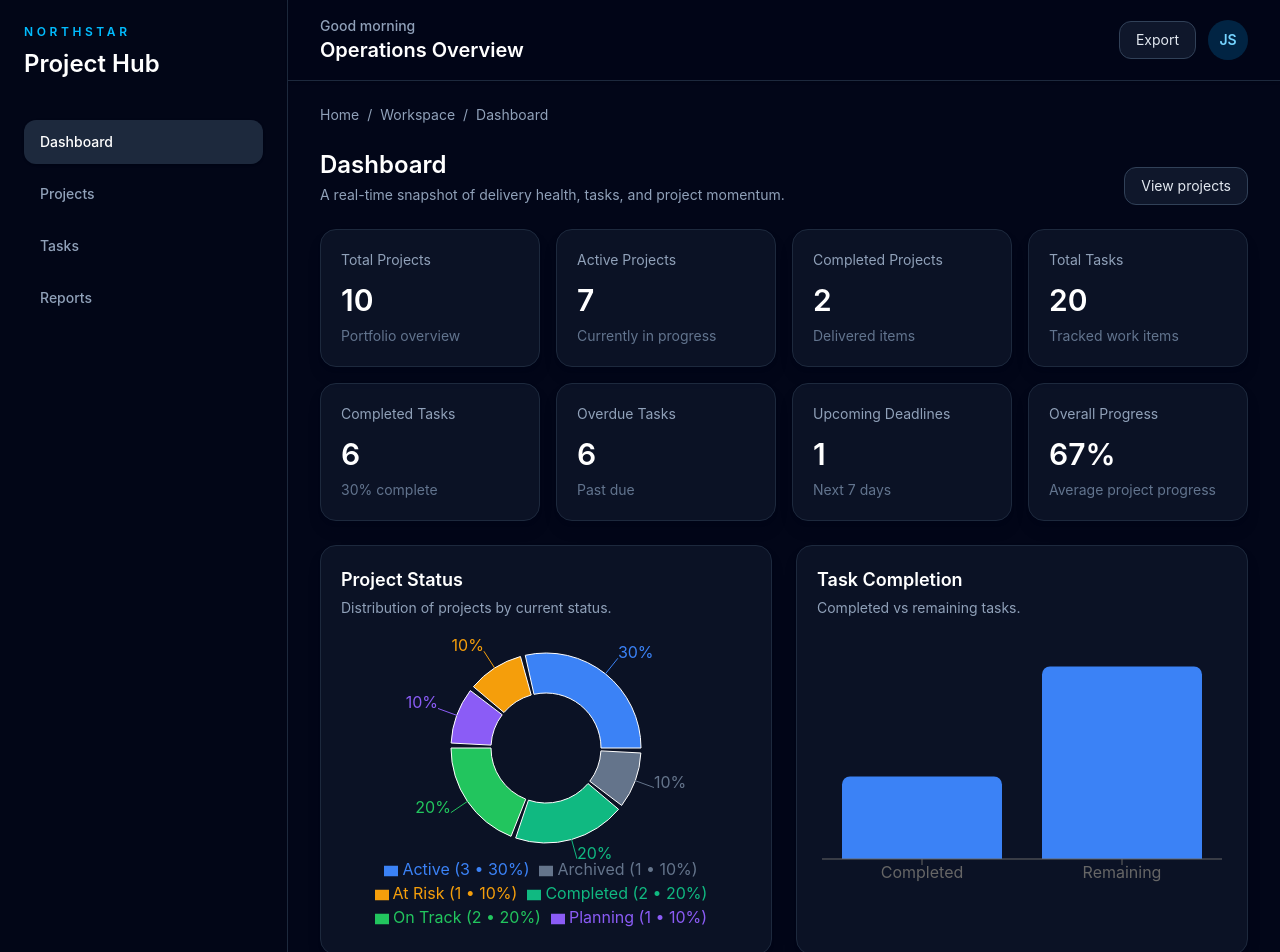
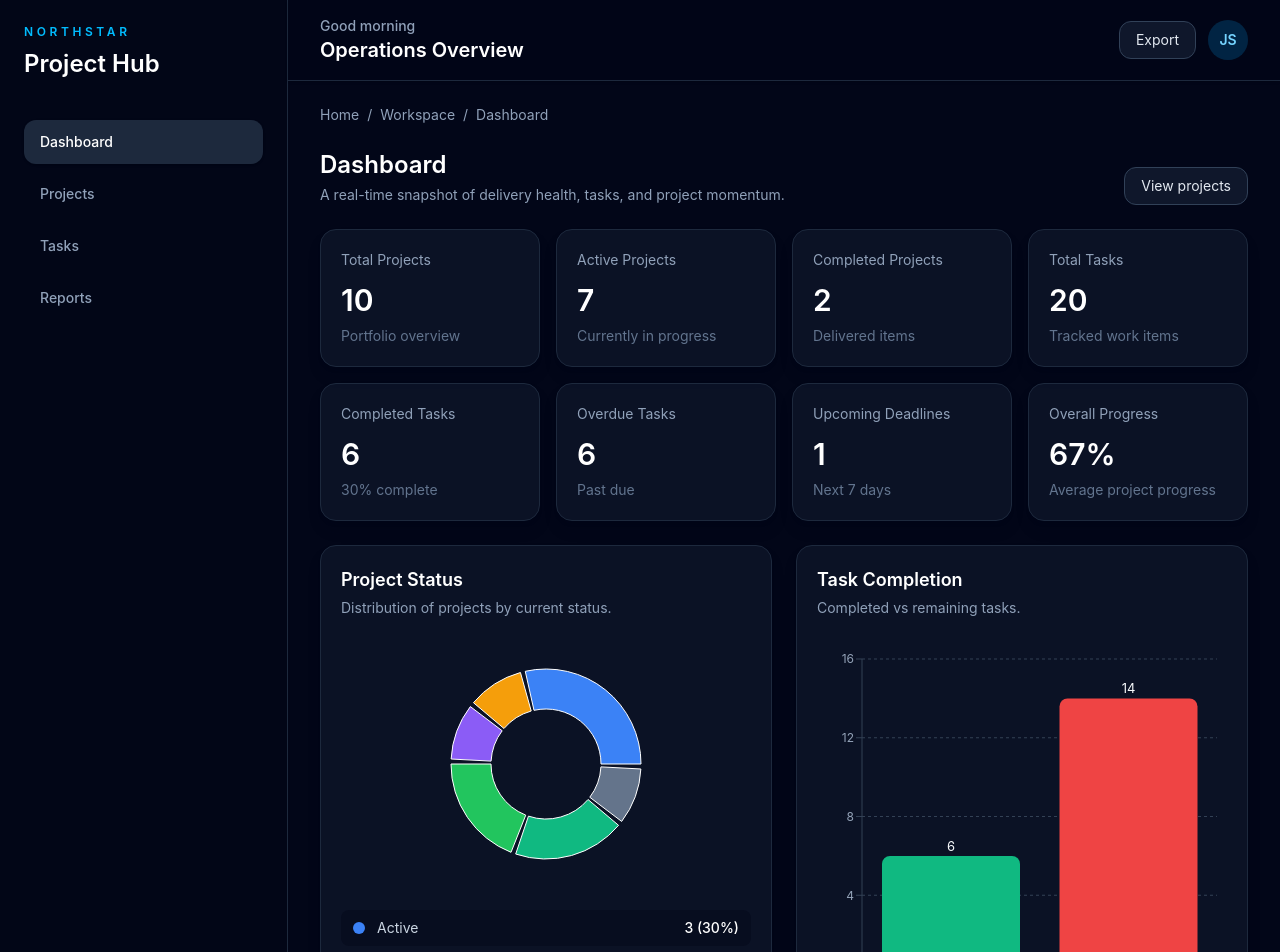
Before and after one commit to Owethudev/ChatGPTProjectDashboard, a React (Vite) app in the folder frontend/: page /dashboard in a window 1280 px wide. Shown: the top 952 px of the page. Built offline with nearby package versions, Linux system fonts and the light colour scheme.

Commit message:
enhance dashboard charts with improved styling and usability

```diff
--- a/frontend/src/components/dashboard/ProjectStatusChart.tsx
+++ b/frontend/src/components/dashboard/ProjectStatusChart.tsx
@@ -5,7 +5,6 @@ import {
   Cell,
   Tooltip,
   ResponsiveContainer,
-  Legend,
 } from "recharts";
 import type { Project } from "../../types";
 
@@ -44,7 +43,8 @@ export function ProjectStatusChart({ projects }: Props) {
   }));
 
   return (
-    <ResponsiveContainer width="100%" height={300}>
+  <div className="space-y-4">
+    <ResponsiveContainer width="100%" height={260}>
       <PieChart>
         <Pie
           data={data}
@@ -53,7 +53,7 @@ export function ProjectStatusChart({ projects }: Props) {
           innerRadius={55}
           outerRadius={95}
           paddingAngle={3}
-          label={({ percent }) => `${Math.round((percent ?? 0) * 100)}%`}
+          label={false}
         >
           {data.map((item, index) => (
             <Cell
@@ -63,28 +63,41 @@ export function ProjectStatusChart({ projects }: Props) {
           ))}
         </Pie>
 
-        <Tooltip cursor={false}
-     contentStyle={{
-    backgroundColor: "#0f172a",
-    border: "1px solid #334155",
-    borderRadius: "10px",
-    color: "#fff",
-  }}
-/>
-
-        <Legend
-          verticalAlign="bottom"
-           formatter={(value) => {
-  const item = data.find((d) => d.name === value);
-
-  if (!item) return value;
-
-  const percentage = Math.round((item.value / projects.length) * 100);
-
-  return `${value} (${item.value} • ${percentage}%)`;
-}}
-        />
+        <Tooltip cursor={false} />
       </PieChart>
     </ResponsiveContainer>
-  );
+
+    <div className="space-y-2">
+      {data.map((item) => {
+        const percentage = Math.round(
+          (item.value / projects.length) * 100,
+        );
+
+        return (
+          <div
+            key={item.name}
+            className="flex items-center justify-between rounded-lg bg-slate-950/40 px-3 py-2"
+          >
+            <div className="flex items-center gap-3">
+              <span
+                className="h-3 w-3 rounded-full"
+                style={{
+                  backgroundColor:
+                    STATUS_COLORS[item.name] ?? "#94a3b8",
+                }}
+              />
+              <span className="text-sm text-slate-300">
+                {item.name}
+              </span>
+            </div>
+
+            <span className="text-sm font-medium text-white">
+              {item.value} ({percentage}%)
+            </span>
+          </div>
+        );
+      })}
+    </div>
+  </div>
+);
 }
--- a/frontend/src/components/dashboard/TaskCompletionChart.tsx
+++ b/frontend/src/components/dashboard/TaskCompletionChart.tsx
@@ -2,7 +2,10 @@ import {
   ResponsiveContainer,
   BarChart,
   Bar,
+  Cell,
   XAxis,
+  YAxis,
+  CartesianGrid,
   Tooltip,
 } from "recharts";
 
@@ -10,6 +13,8 @@ type Props = {
   completed: number;
   remaining: number;
 };
+
+const COLORS = ["#10b981", "#ef4444"];
 
 export function TaskCompletionChart({
   completed,
@@ -21,31 +26,76 @@ export function TaskCompletionChart({
       value: completed,
     },
     {
-      name: "Remaining",
+      name: "Open Tasks",
       value: remaining,
     },
   ];
 
   return (
-    <ResponsiveContainer width="100%" height={260}>
-      <BarChart data={data}>
-  <XAxis dataKey="name" />
+    <ResponsiveContainer width="100%" height={380}>
+      <BarChart
+        data={data}
+        margin={{
+          top: 25,
+          right: 10,
+          left: -15,
+          bottom: 10,
+        }}
+        barCategoryGap={20}
+      >
+        <CartesianGrid
+          stroke="#334155"
+          strokeDasharray="3 3"
+          vertical={false}
+        />
+
+        <XAxis
+          dataKey="name"
+          tick={{ fill: "#cbd5e1", fontSize: 13 }}
+          axisLine={{ stroke: "#334155" }}
+          tickLine={{ stroke: "#334155" }}
+        />
+
+        <YAxis
+          allowDecimals={false}
+          tick={{ fill: "#94a3b8", fontSize: 12 }}
+          axisLine={{ stroke: "#334155" }}
+          tickLine={{ stroke: "#334155" }}
+        />
 
         <Tooltip
           cursor={false}
           contentStyle={{
             backgroundColor: "#0f172a",
             border: "1px solid #334155",
-      borderRadius: "10px",
-      color: "#fff",
+            borderRadius: 12,
+            color: "#f8fafc",
+          }}
+          labelStyle={{
+            color: "#f8fafc",
+            fontWeight: 600,
+          }}
+          itemStyle={{
+            color: "#cbd5e1",
           }}
         />
 
         <Bar
           dataKey="value"
-    fill="#3b82f6"
           radius={[8, 8, 0, 0]}
+          label={{
+            position: "top",
+            fill: "#f8fafc",
+            fontSize: 13,
+          }}
+        >
+          {data.map((_, index) => (
+            <Cell
+              key={index}
+              fill={COLORS[index]}
             />
+          ))}
+        </Bar>
       </BarChart>
     </ResponsiveContainer>
   );
```
Lines whose indentation alone changed are shown as unchanged.
